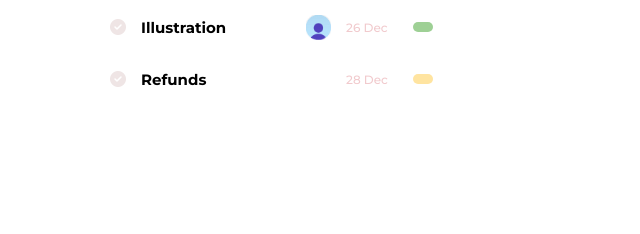
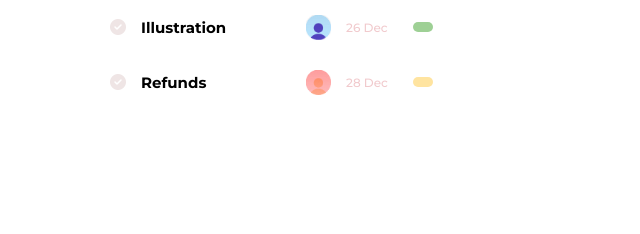
Before and after one commit to parvezalam19/Stunning-landing-page, a plain HTML site: page index.html in a window 1280 px wide. Shown: the part 601-835 px from the top of the page, 0-640 px from the left. Drawn offline with Linux system fonts and the light colour scheme.

Commit message:
Update index.html

```diff
--- a/index.html
+++ b/index.html
@@ -83,7 +83,7 @@
           <div class="card">
             <i class="fa-solid fa-circle-check"></i>
             <div class="title"><h2>Refunds</h2></div>
-            <img class="profile" src=img/user-red.png" width="25px" alt="" />
+            <img class="profile" src="img/user-red.png" width="25px" alt="" />
             <h3>28 Dec</h3>
             <span class="yellow"></span>
           </div>
```
